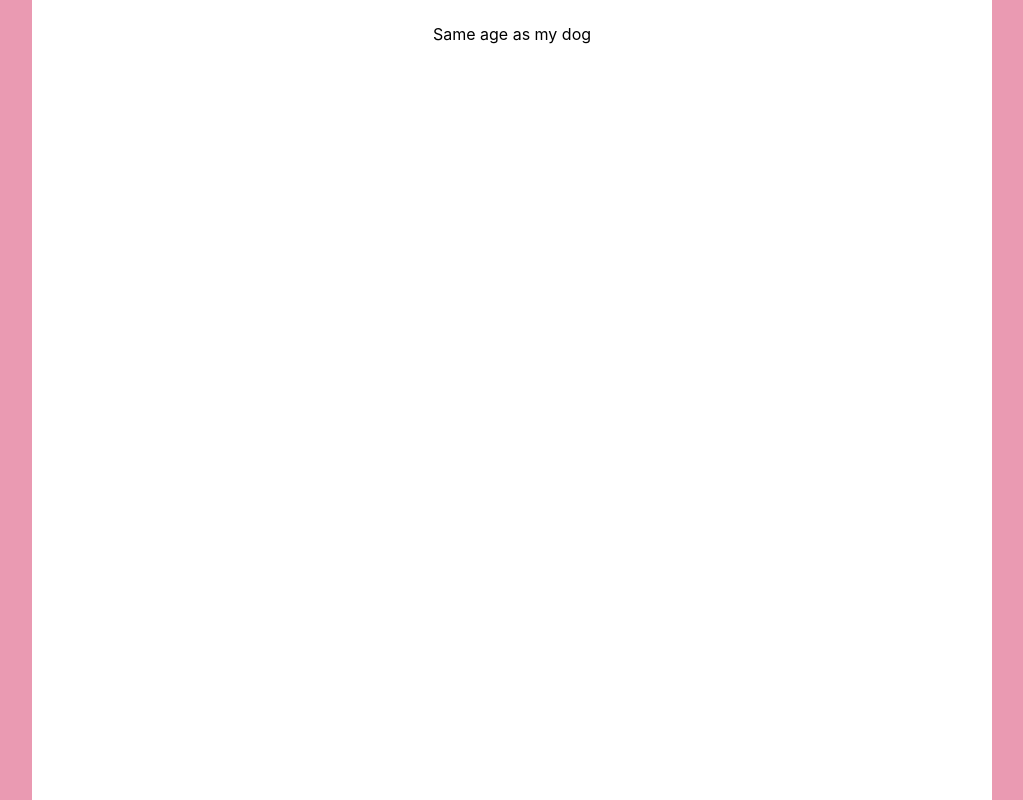
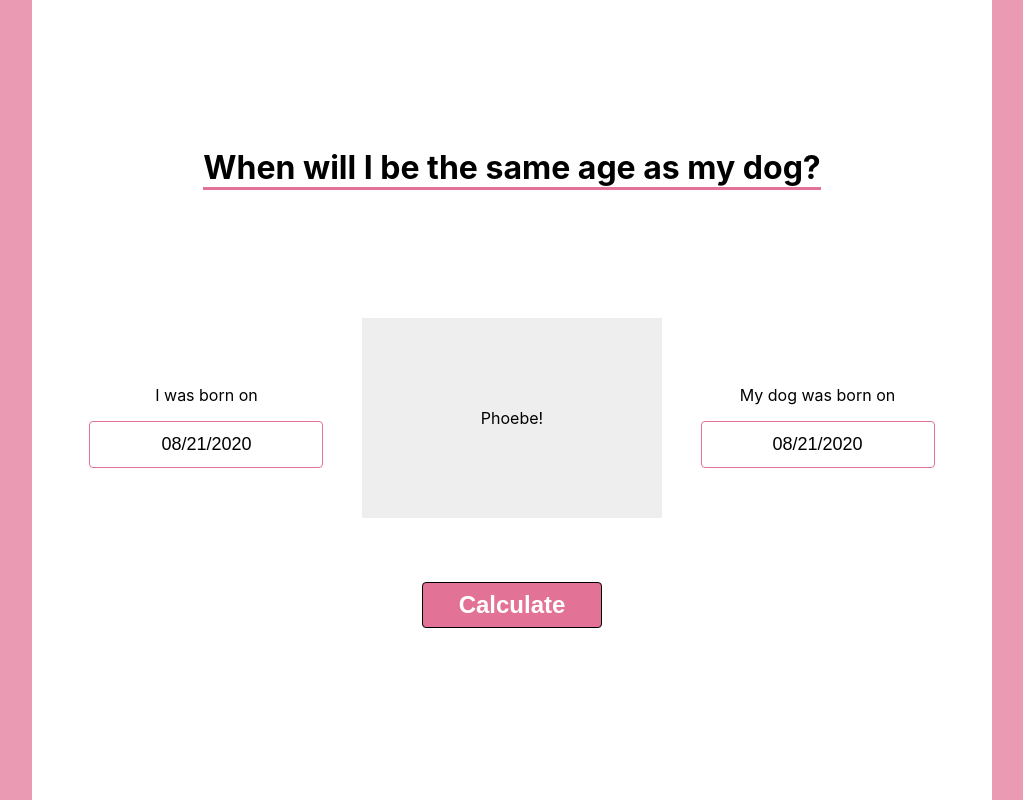
Before and after one commit to jonathancarr/same-age-as-my-dog, a React (Create React App) app: page / in a window 1280 px wide. Shown: the whole page, without its empty margins (128-1151 px from the left). Built offline with nearby package versions, Linux system fonts and the light colour scheme.

Commit message:
Core functionality implementedQ

```diff
--- a/package.json
+++ b/package.json
@@ -8,6 +8,7 @@
     "@testing-library/user-event": "^7.2.1",
     "node-sass": "^4.14.1",
     "react": "^16.13.1",
+    "react-datepicker": "^3.1.3",
     "react-dom": "^16.13.1",
     "react-scripts": "3.4.3"
   },
--- a/src/App.js
+++ b/src/App.js
@@ -1,10 +1,52 @@
-import React from 'react';
+import React, { useState, useMemo } from 'react';
 import './App.scss';
+import "react-datepicker/dist/react-datepicker.css";
+import Header from './components/Header';
+import MyDatePicker from './components/MyDatePicker';
+import Footer from './components/Footer';
+import DatePicker from 'react-datepicker';
+import DogsDatePicker from './components/DogsDatePicker';
 
-function App() {
+const App = () => {
+  const [myBirthDate, setMyBirthDate] = useState(new Date());
+  const [dogsBirthDate, setDogsBirthDate] = useState(new Date());
+  const [isCalculated, setIsCalculated] = useState(false);
+
+  const targetDate = useMemo(() => {
+    if (!myBirthDate || !dogsBirthDate) return new Date();
+
+    const diffTime = dogsBirthDate - myBirthDate;
+    return new Date(dogsBirthDate.getTime() + diffTime / 6)
+  }, [myBirthDate, dogsBirthDate]);
+
   return (
     <div className="container">
-      Same age as my dog
+
+      <Header isCalculated={isCalculated} targetDate={targetDate}/>
+
+      <div className="controls">
+        <MyDatePicker
+          className="controls__item"
+          myBirthDate={myBirthDate}
+          setMyBirthDate={setMyBirthDate}
+          isCalculated={isCalculated}
+        />
+        <div className="controls__item phoebe">
+          Phoebe!
+        </div>
+        <DogsDatePicker
+          className="controls__item"
+          dogsBirthDate={dogsBirthDate}
+          setDogsBirthDate={setMyBirthDate}
+          isCalculated={isCalculated}
+        />
+      </div>
+
+      <Footer
+        isCalculated={isCalculated}
+        setIsCalculated={setIsCalculated}
+        targetDate={targetDate}
+      />
     </div>
   );
 }
--- a/src/App.scss
+++ b/src/App.scss
@@ -1,10 +1,14 @@
+$pink-dark: #d8688c;
 $pink: #E27396;
 $pink-light: #EA9AB2;
 $white: #FFFFFF;
 
 $background-color: $pink-light;
 
+$screen-small: 600px;
+
 html, body, #root {
+  min-height: 100%;
   height: 100%;
 }
 
@@ -14,10 +18,175 @@ body {
 }
 
 .container {
+  display: flex;
+  flex-direction: column;
+  justify-content: center;
+  align-items: center;
   max-width: 960px;
   margin: 0 auto;
   text-align: center;
+  min-height: 100%;
+  padding: 24px;
   background: white;
-  height: 100%;
-  padding: 24px;
 }
+
+.header {
+  display: flex;
+  flex-direction: column;
+  justify-content: flex-end;
+  flex: 1;
+}
+
+.footer {
+  display: flex;
+  flex-direction: column;
+  justify-content: flex-start;
+  flex: 1;
+  position: relative;
+
+  &__form {
+    position: absolute;
+    width: 100%;
+  }
+}
+
+.title {
+  border-bottom: 3px solid $pink;
+  width: fit-content;
+  @media (min-width: $screen-small) {
+    font-size: 32px;
+  }
+
+  @media (max-width: $screen-small) {
+    font-size: 24px;
+  }
+}
+
+.controls {
+  display: flex;
+  flex: 0;
+
+  @media (max-width: $screen-small) {
+    flex-direction: column;
+  }
+
+  width: 100%;
+  justify-content: space-between;
+
+  &__item {
+    display: flex;
+    flex-direction: column;
+    justify-content: center;
+    margin: 12px 0;
+    @media (min-width: $screen-small) {
+      width: 33%;
+    }
+    @media (max-width: $screen-small) {
+      width: 100%;
+    }
+  }
+}
+
+.phoebe {
+  background: #EEEEEE;
+  height: 200px;
+}
+
+.date-field {
+
+}
+
+.button {
+  transition: all 150ms;
+  padding: 8px 36px;
+  border-radius: 4px;
+  font-size: 24px;
+  font-weight: bold;
+  cursor: pointer;
+
+  &--primary {
+    background-color: $pink;
+    color: white;
+    border: 1px solid black;
+
+    &:hover {
+      background-color: $pink-dark
+    }
+  }
+
+  &--secondary {
+    background-color: white;
+    color: $pink;
+    border: 1px solid $pink;
+
+    &:hover {
+      background-color: #F7F7F7;
+    }
+  }
+
+  &:hover {
+    transform: scale(1.02);
+  }
+
+  &__calculate {
+    margin-top: 52px;
+  }
+}
+
+.react-datepicker__input-container input {
+  border: $pink 1px solid;
+  border-radius: 4px;
+  font-size: 18px;
+  padding: 12px 0;
+  text-align: center;
+}
+
+.react-datepicker__day--selected,
+.react-datepicker__day--keyboard-selected {
+  background: $pink !important;
+}
+
+.view-toggle {
+  transition: all 300ms;
+
+  &--hidden {
+    opacity: 0;
+    pointer-events: none;
+    transform: translateY(10%);
+  }
+
+  &--visible {
+    transition-delay: 300ms;
+    opacity: 1;
+    pointer-events: all;
+    transform: translateY(0);
+  }
+}
+
+.target-date {
+  &__label {
+    font-size: 16px;
+    margin-bottom: 8px;
+  }
+
+  &__date {
+    font-size: 32px;
+    margin: 0 0 12px;
+  }
+}
+
+.conclusion {
+  &__label {
+    font-size: 24px;
+    margin-bottom: 8px;
+  }
+
+  &__subtitle {
+    font-size: 16px;
+    margin: 0 0 16px;
+
+    &--hidden {
+      visibility: hidden;
+    }
+  }
+}
--- /dev/null
+++ b/src/components/ConclusionLabel.js
@@ -0,0 +1,23 @@
+import React, { useMemo } from 'react';
+import { MONTHS } from '../constants';
+
+const ConclusionLabel = ({ targetDate }) => {
+  const inFuture = useMemo(() => targetDate.getTime() > new Date().getTime(), [targetDate])
+
+  return (
+    <div className="conclusion">
+      <p className="conclusion__label">
+        {inFuture ? (
+          "You should throw a party!"
+          ):(
+          "Your dog is older than you"
+        )}
+      </p>
+      <p className={`conclusion__subtitle conclusion__subtitle--${inFuture ? 'hidden' : 'visible'}`}>
+        Treat them with respect
+      </p>
+    </div>
+  )
+}
+
+export default ConclusionLabel;
--- /dev/null
+++ b/src/components/DogsDatePicker.js
@@ -0,0 +1,20 @@
+import React from 'react';
+import DatePicker from 'react-datepicker';
+import ViewToggle from './ViewToggle';
+
+const DogsDatePicker = ({ className, dogsBirthDate, setDogsBirthDate, isCalculated }) => {
+
+  return (
+    <div className={`date-field my-date ${className}`}>
+      <ViewToggle visible={!isCalculated}>
+        <p>My dog was born on</p>
+        <DatePicker
+          selected={dogsBirthDate}
+          onChange={date => setDogsBirthDate(date)}
+        />
+      </ViewToggle>
+    </div>
+  );
+}
+
+export default DogsDatePicker;
--- /dev/null
+++ b/src/components/Footer.js
@@ -0,0 +1,30 @@
+import React from 'react';
+import ViewToggle from './ViewToggle';
+import ConclusionLabel from './ConclusionLabel';
+
+const Footer = ({ isCalculated, setIsCalculated, targetDate }) => (
+  <div className="footer">
+    <ViewToggle className="footer__form" visible={!isCalculated}>
+      <button
+        className={`button button__calculate button--primary`}
+        onClick={() => setIsCalculated(true)}
+      >
+        Calculate
+      </button>
+    </ViewToggle>
+
+    <ViewToggle visible={isCalculated}>
+      <div className="footer__calculated">
+        <ConclusionLabel targetDate={targetDate}/>
+        <button
+          className={`button button__back button--secondary`}
+          onClick={() => setIsCalculated(false)}
+        >
+          Go back
+        </button>
+      </div>
+    </ViewToggle>
+  </div>
+)
+
+export default Footer;
--- /dev/null
+++ b/src/components/Header.js
@@ -0,0 +1,14 @@
+import React from 'react';
+import ViewToggle from './ViewToggle';
+import TargetDateLabel from './TargetDateLabel';
+
+const Header = ({ isCalculated, targetDate }) => (
+  <div className="header">
+    <h1 className="title">When will I be the same age as my dog?</h1>
+    <ViewToggle visible={isCalculated}>
+      <TargetDateLabel targetDate={targetDate} />
+    </ViewToggle>
+  </div>
+)
+
+export default Header;
--- /dev/null
+++ b/src/components/MyDatePicker.js
@@ -0,0 +1,20 @@
+import React from 'react';
+import DatePicker from 'react-datepicker';
+import ViewToggle from './ViewToggle';
+
+const MyDatePicker = ({ className, myBirthDate, setMyBirthDate, isCalculated }) => {
+
+  return (
+    <div className={`date-field my-date ${className}`}>
+      <ViewToggle visible={!isCalculated}>
+        <p>I was born on</p>
+        <DatePicker
+          selected={myBirthDate}
+          onChange={date => setMyBirthDate(date)}
+        />
+      </ViewToggle>
+    </div>
+  );
+}
+
+export default MyDatePicker;
--- /dev/null
+++ b/src/components/TargetDateLabel.js
@@ -0,0 +1,23 @@
+import React, { useMemo } from 'react';
+import { MONTHS } from '../constants';
+
+const TargetDateLabel = ({ targetDate }) => {
+  const inFuture = useMemo(() => targetDate.getTime() > new Date().getTime(), [targetDate])
+
+  return (
+    <div className="target-date">
+      <p className="target-date__label">
+        {inFuture ? (
+          "You will be the same age on"
+        ):(
+          "You were the same age on"
+        )}
+      </p>
+      <p className="target-date__date">
+        {`${targetDate.getDate()} ${MONTHS[targetDate.getMonth()]} ${targetDate.getFullYear()}`}
+      </p>
+    </div>
+  )
+}
+
+export default TargetDateLabel;
--- /dev/null
+++ b/src/components/ViewToggle.js
@@ -0,0 +1,9 @@
+import React from 'react';
+
+const ViewToggle = ({ className, visible, children }) => (
+  <div className={`view-toggle view-toggle--${visible ? 'visible' : 'hidden'} ${className}`}>
+    {children}
+  </div>
+);
+
+export default ViewToggle;
--- /dev/null
+++ b/src/constants.js
@@ -0,0 +1,14 @@
+export const MONTHS = [
+  'January',
+  'February',
+  'March',
+  'April',
+  'May',
+  'June',
+  'July',
+  'August',
+  'September',
+  'October',
+  'November',
+  'December'
+]
```
Also changed, not shown: 1 other file (tests, documents, lock files or other folders).
